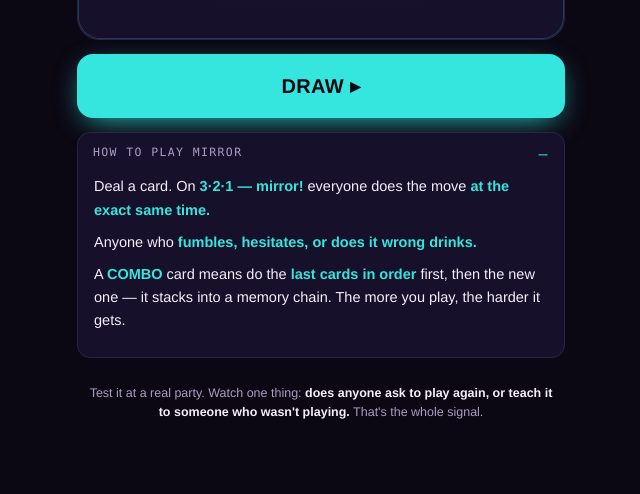
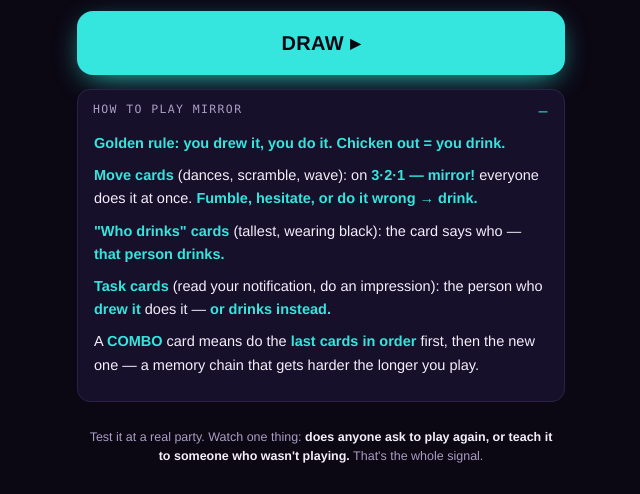
Before and after one commit to kobekahne-dotcom/party-deck, a plain HTML site: page index.html in a window 1280 px wide. Both pictures are taken after a click on the heading "HOW TO PLAY MIRROR". Shown: the part 350-844 px from the top of the page, without its empty margins (319-959 px from the left). Before the commit the page ends 800 px from the top, so only its background shows below. Drawn offline with Linux system fonts and the light colour scheme.

Commit message:
update: clarify Mirror rules (task-card drink rule)

```diff
--- a/index.html
+++ b/index.html
@@ -87,9 +87,11 @@ details[open] summary::after{content:"–"}
   <details id="howMirror">
     <summary>How to play Mirror</summary>
     <div class="rules">
-      <p>Deal a card. On <b>3·2·1 — mirror!</b> everyone does the move <b>at the exact same time.</b></p>
-      <p>Anyone who <b>fumbles, hesitates, or does it wrong drinks.</b></p>
-      <p>A <b>COMBO</b> card means do the <b>last cards in order</b> first, then the new one — it stacks into a memory chain. The more you play, the harder it gets.</p>
+      <p><b>Golden rule: you drew it, you do it. Chicken out = you drink.</b></p>
+      <p><b>Move cards</b> (dances, scramble, wave): on <b>3·2·1 — mirror!</b> everyone does it at once. <b>Fumble, hesitate, or do it wrong → drink.</b></p>
+      <p><b>"Who drinks" cards</b> (tallest, wearing black): the card says who — <b>that person drinks.</b></p>
+      <p><b>Task cards</b> (read your notification, do an impression): the person who <b>drew it</b> does it — <b>or drinks instead.</b></p>
+      <p>A <b>COMBO</b> card means do the <b>last cards in order</b> first, then the new one — a memory chain that gets harder the longer you play.</p>
     </div>
   </details>
 
```
